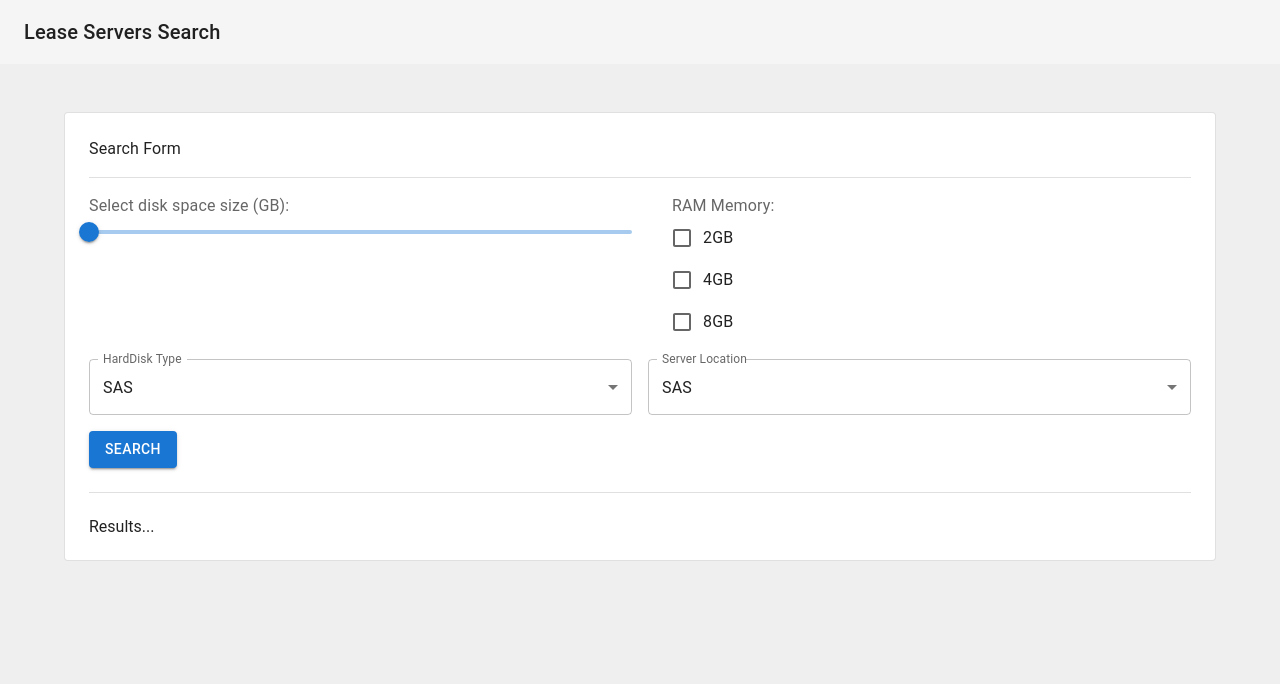
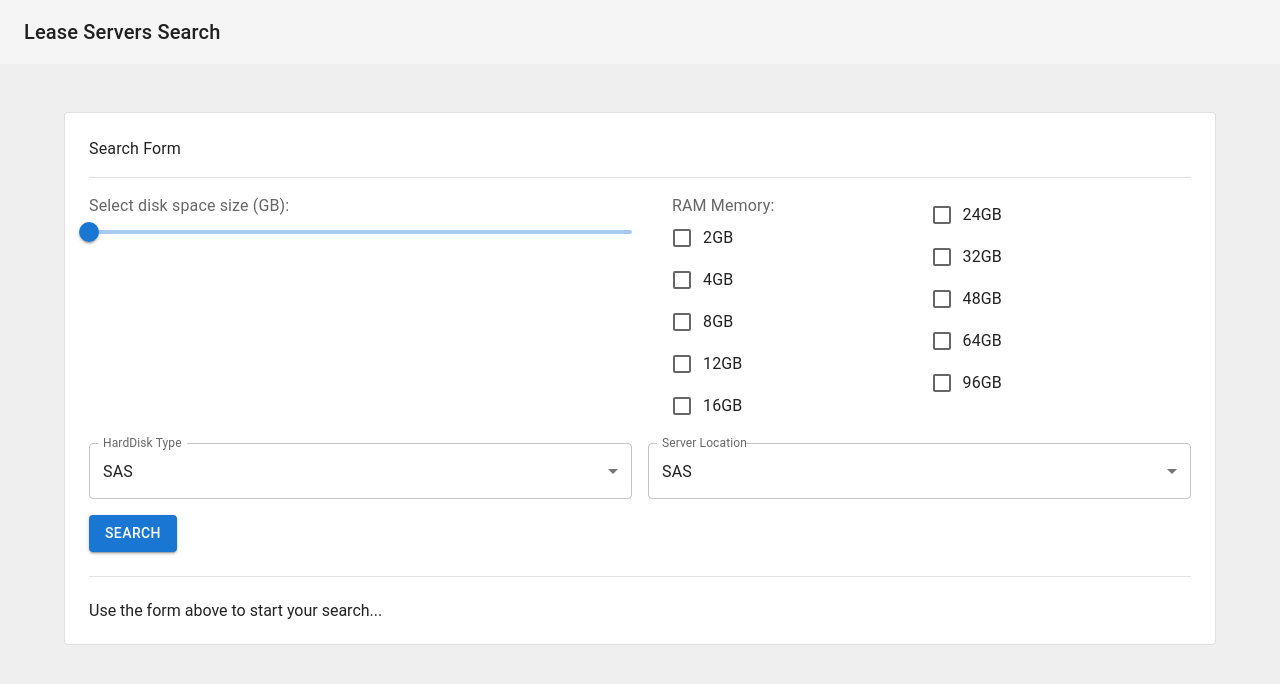
Before and after one commit to arthurarw/velv-frontend, a Next.js app: page / in a window 1280 px wide. Shown: the top 684 px of the page. Built offline with nearby package versions, Linux system fonts and the light colour scheme.

Commit message:
feat: add axios;

```diff
--- a/package.json
+++ b/package.json
@@ -16,6 +16,7 @@
     "@types/node": "20.0.0",
     "@types/react": "18.2.5",
     "@types/react-dom": "18.2.4",
+    "axios": "^1.4.0",
     "eslint": "8.39.0",
     "eslint-config-next": "13.4.1",
     "next": "13.4.1",
--- a/src/pages/index.tsx
+++ b/src/pages/index.tsx
@@ -5,7 +5,7 @@ import styles from '@/styles/Home.module.css'
 import {
     Accordion,
     AccordionDetails,
-    AccordionSummary, AppBar, Box, Button, Checkbox,
+    AccordionSummary, AppBar, Box, Button, Checkbox, CircularProgress,
     Container, Divider, FormControl, FormControlLabel, FormGroup,
     FormLabel,
     Grid, InputLabel, MenuItem, Paper, Select,
@@ -33,7 +33,9 @@ export default function Home() {
         fortyEight: false,
         sixtyFour: false,
         ninetySix: false
-    })
+    });
+
+    const [loadingLocations, setLoadingLocations] = useState<boolean>(false);
 
     const handleChange = (event: React.ChangeEvent<HTMLInputElement>) => {
         setRam({
@@ -66,6 +68,12 @@ export default function Home() {
             </AppBar>
             <Container component="main" sx={{mb: 4}}>
                 <Paper variant="outlined" sx={{my: {xs: 3, md: 6}, p: {xs: 2, md: 3}}}>
+                    {loadingLocations && (
+                        <Box textAlign="center">
+                            <CircularProgress />
+                        </Box>
+                    )}
+                    {!loadingLocations && (
                         <div>
                             <Typography>Search Form</Typography>
                             <Divider sx={{ mt: 2, mb: 2 }} />
@@ -87,6 +95,7 @@ export default function Home() {
                                     </FormGroup>
                                 </Grid>
                                 <Grid item xs={6}>
+                                    <Box sx={{display: 'flex'}}>
                                         <FormControl sx={{ml: 3}} component="fieldset" variant="standard" fullWidth>
                                             <FormLabel component="legend">RAM Memory:</FormLabel>
                                             <FormGroup>
@@ -110,8 +119,61 @@ export default function Home() {
                                                     }
                                                     label="8GB"
                                                 />
+                                                <FormControlLabel
+                                                    control={
+                                                        <Checkbox checked={ram.twelve} onChange={handleChange}
+                                                                  name="twelve"/>
+                                                    }
+                                                    label="12GB"
+                                                />
+                                                <FormControlLabel
+                                                    control={
+                                                        <Checkbox checked={ram.sixteen} onChange={handleChange}
+                                                                  name="sixteen"/>
+                                                    }
+                                                    label="16GB"
+                                                />
                                             </FormGroup>
                                         </FormControl>
+                                        <FormControl component="fieldset" variant="standard" fullWidth>
+                                            <FormGroup>
+                                                <FormControlLabel
+                                                    control={
+                                                        <Checkbox checked={ram.twentyFour} onChange={handleChange} name="twentyFour"/>
+                                                    }
+                                                    label="24GB"
+                                                />
+                                                <FormControlLabel
+                                                    control={
+                                                        <Checkbox checked={ram.thirtyTwo} onChange={handleChange}
+                                                                  name="thirtyTwo"/>
+                                                    }
+                                                    label="32GB"
+                                                />
+                                                <FormControlLabel
+                                                    control={
+                                                        <Checkbox checked={ram.fortyEight} onChange={handleChange}
+                                                                  name="fortyEight"/>
+                                                    }
+                                                    label="48GB"
+                                                />
+                                                <FormControlLabel
+                                                    control={
+                                                        <Checkbox checked={ram.sixtyFour} onChange={handleChange}
+                                                                  name="sixtyFour"/>
+                                                    }
+                                                    label="64GB"
+                                                />
+                                                <FormControlLabel
+                                                    control={
+                                                        <Checkbox checked={ram.ninetySix} onChange={handleChange}
+                                                                  name="ninetySix"/>
+                                                    }
+                                                    label="96GB"
+                                                />
+                                            </FormGroup>
+                                        </FormControl>
+                                    </Box>
                                 </Grid>
                                 <Grid item xs={6}>
                                     <FormControl fullWidth>
@@ -147,14 +209,15 @@ export default function Home() {
                                         </Select>
                                     </FormControl>
                                 </Grid>
-                            <Grid item xs={3}>
+                                <Grid item alignItems={'end'}>
                                     <Button type="submit" variant="contained">Search</Button>
                                 </Grid>
                             </Grid>
                         </div>
+                    )}
                     <Divider sx={{ mt: 3, mb: 3 }} />
                     <Box>
-                        Results...
+                        Use the form above to start your search...
                     </Box>
                 </Paper>
             </Container>
```
Also changed, not shown: 1 other file (tests, documents, lock files or other folders). Lines whose indentation alone changed are shown as unchanged.
